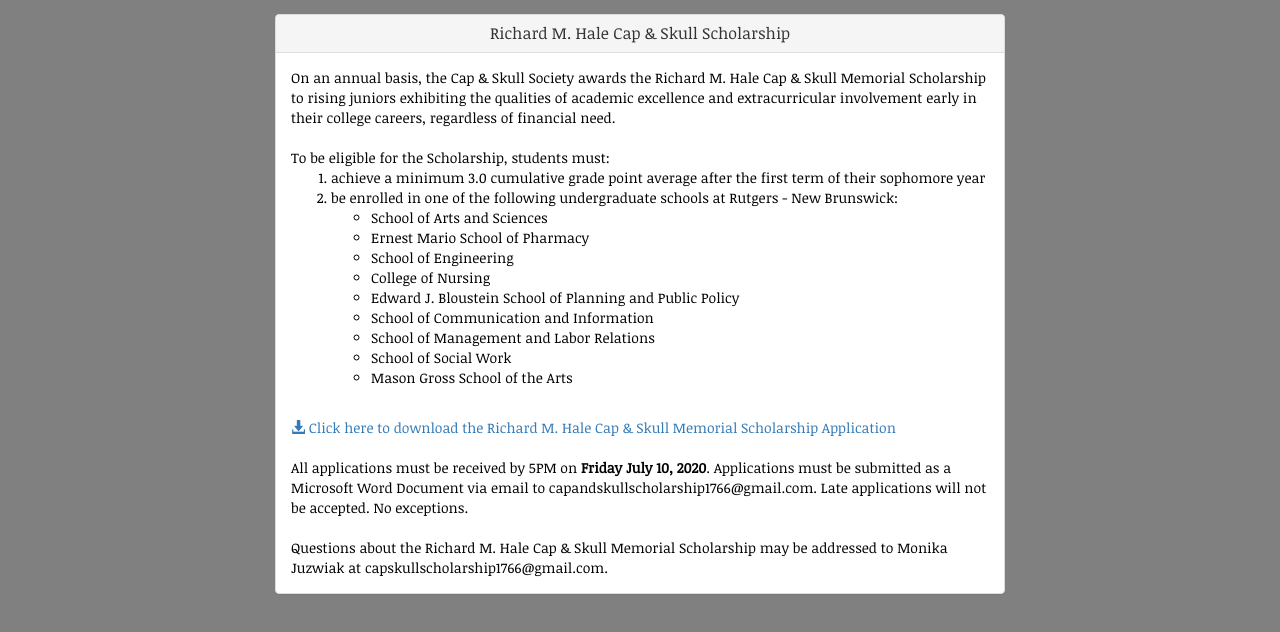
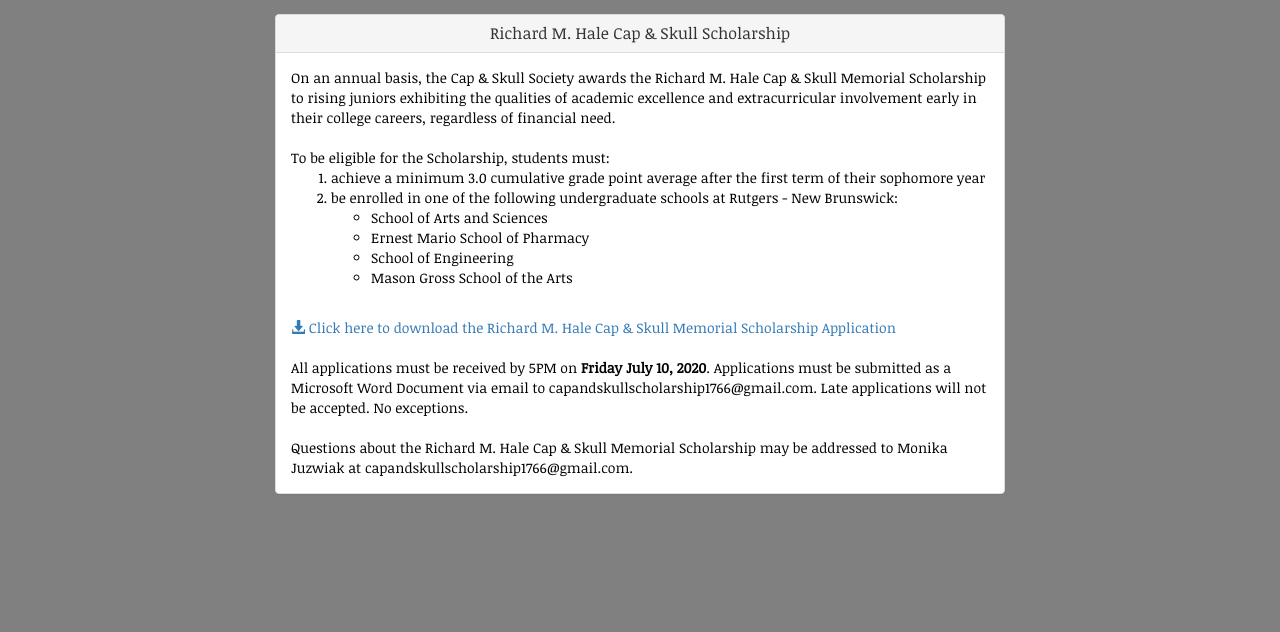
Before and after one commit to capandskull/website, a plain HTML site: page index.html at #!/apply in a window 1280 px wide. Shown: the part 166-798 px from the top of the page. Drawn offline with nearby package versions, Linux system fonts and the light colour scheme; some packages are replaced by stand-ins of ours.

Commit message:
2020 hale update

```diff
--- a/js/views/hale.html
+++ b/js/views/hale.html
@@ -25,11 +25,6 @@ To be eligible for the Scholarship, students must:
       <li>School of Arts and Sciences</li>
       <li>Ernest Mario School of Pharmacy</li>
       <li>School of Engineering</li>
-      <li>College of Nursing</li>
-      <li>Edward J. Bloustein School of Planning and Public Policy</li>
-      <li>School of Communication and Information</li>
-      <li>School of Management and Labor Relations</li>
-      <li>School of Social Work</li>
       <li>Mason Gross School of the Arts</li>
     </ul>
   </li>
@@ -42,7 +37,7 @@ To be eligible for the Scholarship, students must:
 
             All applications must be received by 5PM on <b>Friday July 10, 2020</b>. Applications must be submitted as a Microsoft Word Document via email to capandskullscholarship1766@gmail.com. Late applications will not be accepted. No exceptions.
 <br /><br />
-Questions about the Richard M. Hale Cap & Skull Memorial Scholarship may be addressed to Monika Juzwiak at capskullscholarship1766@gmail.com.
+Questions about the Richard M. Hale Cap & Skull Memorial Scholarship may be addressed to Monika Juzwiak at capandskullscholarship1766@gmail.com.
 
             </div>
         </div>
```
